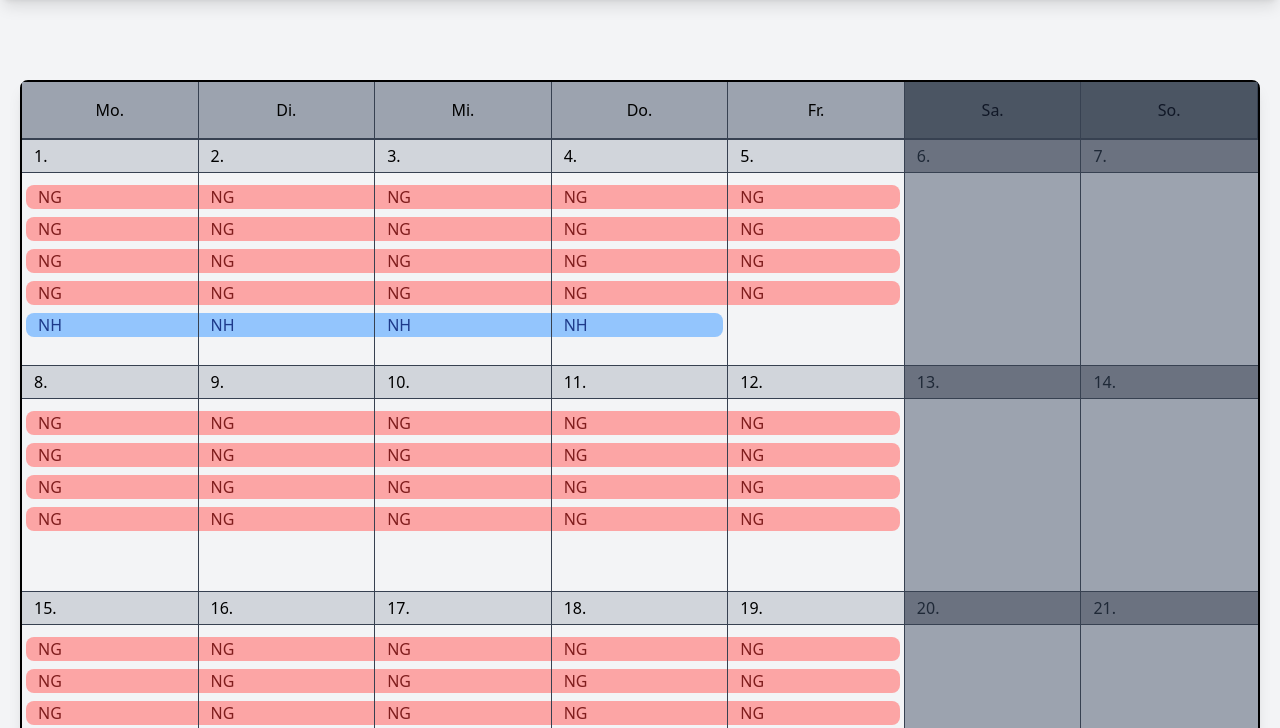
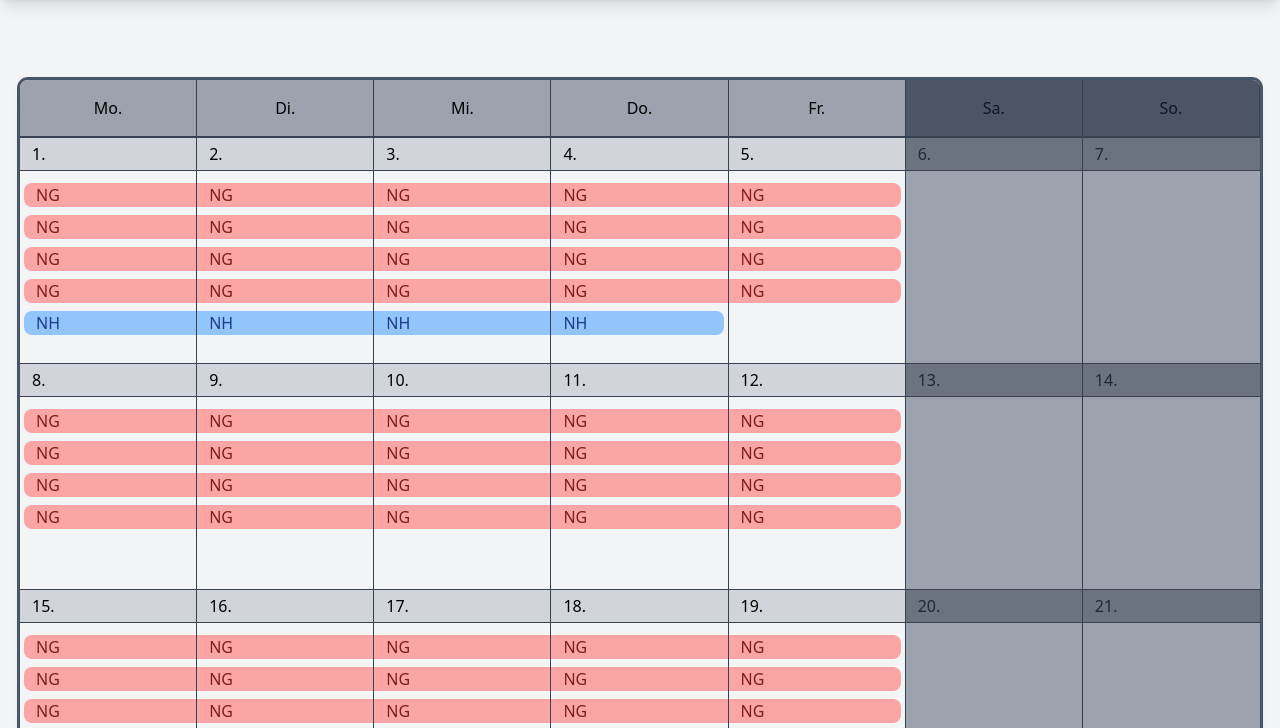
Before and after one commit to NaizenKrb/praktikums-projekt, a plain HTML site: page workspace/index2.html in a window 1280 px wide. Shown: the part 72-800 px from the top of the page. Drawn offline with nearby package versions, Linux system fonts and the light colour scheme.

Commit message:
changed border to outline for calendar div

```diff
--- a/workspace/index2.html
+++ b/workspace/index2.html
@@ -28,9 +28,9 @@
         </div>
     </header>
     <main class="w-full">
-        <div class="my-20 mx-5 border-2 border-black rounded-lg shadow-lg" id="calendar">
+        <div class="my-20 mx-5 outline outline-slate-600 rounded-lg shadow-lg" id="calendar">
             <!-- Hier startet der "Header" des Kalenders-->
-            <div class="grid grid-cols-7 text-center bg-gray-400 sticky top-[72px] overflow-hidden " id="table-header">
+            <div class="grid grid-cols-7 text-center bg-gray-400 rounded-t-lg sticky top-[72px] overflow-hidden " id="table-header">
                 <div class="py-4 px-3 border-r border-gray-700 border-b-2 truncate">
                     Mo.
                 </div>
```
